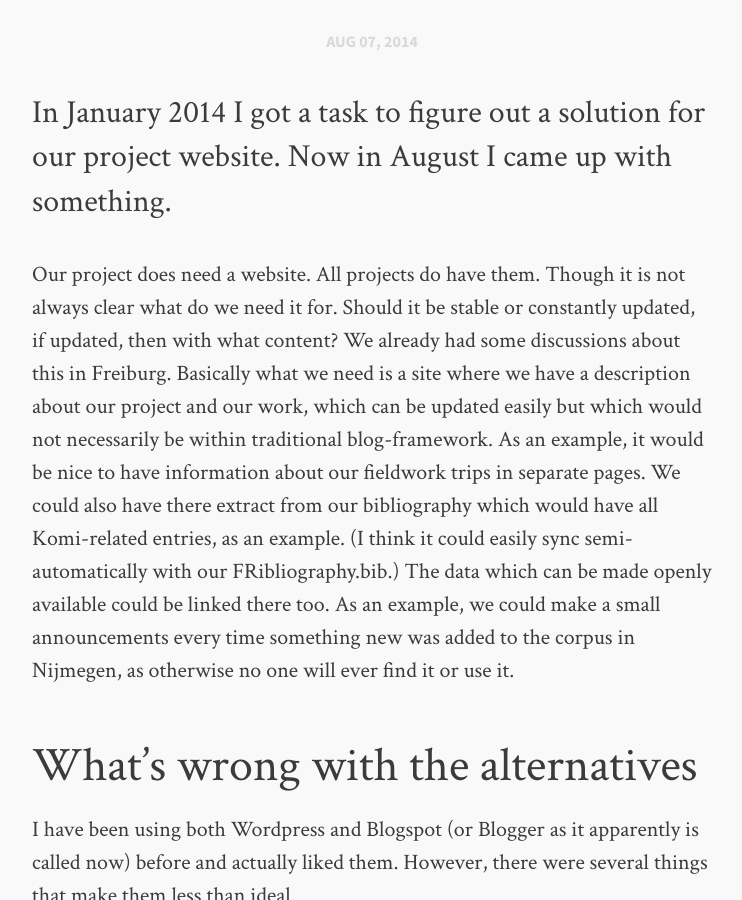
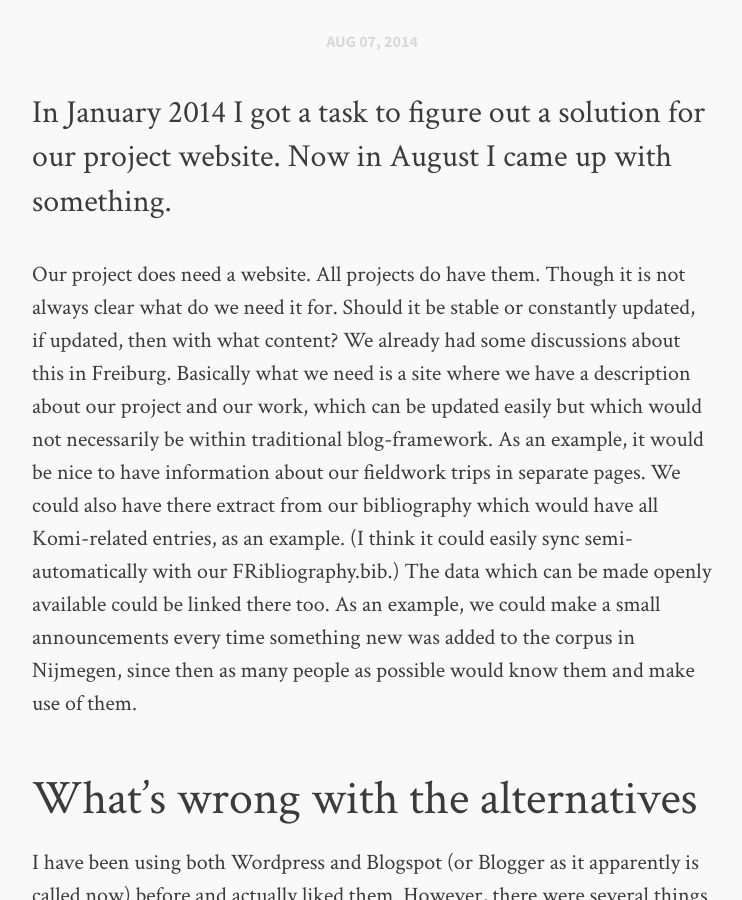
Before and after one commit to nikopartanen/nikopartanen.github.io, a Jekyll site: the page built from _posts/2014-08-07-jekyll.md, in a window 1280 px wide and 900 px high, scrolled down 306 px. Shown: the whole window, without its empty margins (268-1010 px from the left). Built offline with Jekyll 4.4.1, drawn with Linux system fonts in a browser that asks for light colours; comment, search, counter and statistics services are not loaded.

Commit message:
updated a line

```diff
--- a/_posts/2014-08-07-jekyll.md
+++ b/_posts/2014-08-07-jekyll.md
@@ -7,7 +7,7 @@ date: "7 Aug 2014"
 comments: true
 ---
 
-Our project does need a website. All projects do have them. Though it is not always clear what do we need it for. Should it be stable or constantly updated, if updated, then with what content? We already had some discussions about this in Freiburg. Basically what we need is a site where we have a description about our project and our work, which can be updated easily but which would not necessarily be within traditional blog-framework. As an example, it would be nice to have information about our fieldwork trips in separate pages. We could also have there extract from our bibliography which would have all Komi-related entries, as an example. (I think it could easily sync semi-automatically with our FRibliography.bib.) The data which can be made openly available could be linked there too. As an example, we could make a small announcements every time something new was added to the corpus in Nijmegen, as otherwise no one will ever find it or use it.
+Our project does need a website. All projects do have them. Though it is not always clear what do we need it for. Should it be stable or constantly updated, if updated, then with what content? We already had some discussions about this in Freiburg. Basically what we need is a site where we have a description about our project and our work, which can be updated easily but which would not necessarily be within traditional blog-framework. As an example, it would be nice to have information about our fieldwork trips in separate pages. We could also have there extract from our bibliography which would have all Komi-related entries, as an example. (I think it could easily sync semi-automatically with our FRibliography.bib.) The data which can be made openly available could be linked there too. As an example, we could make a small announcements every time something new was added to the corpus in Nijmegen, since then as many people as possible would know them and make use of them.
 
 ## What's wrong with the alternatives
 
```
Also changed, not shown: 2 other files.
